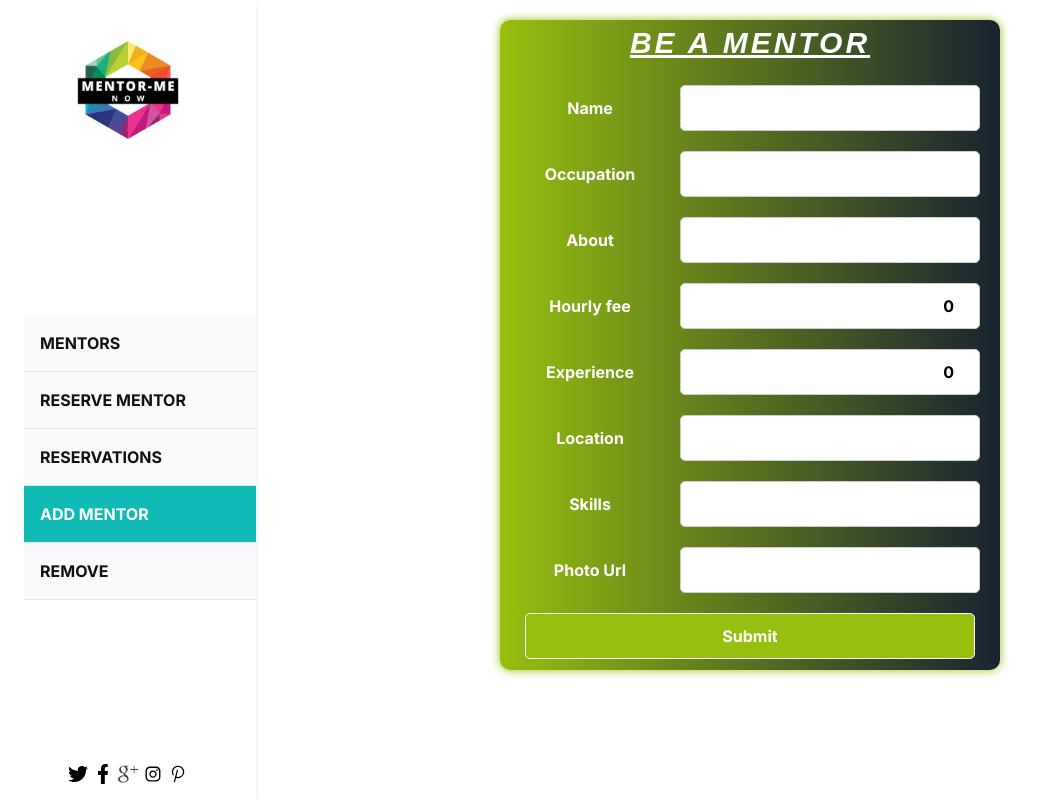
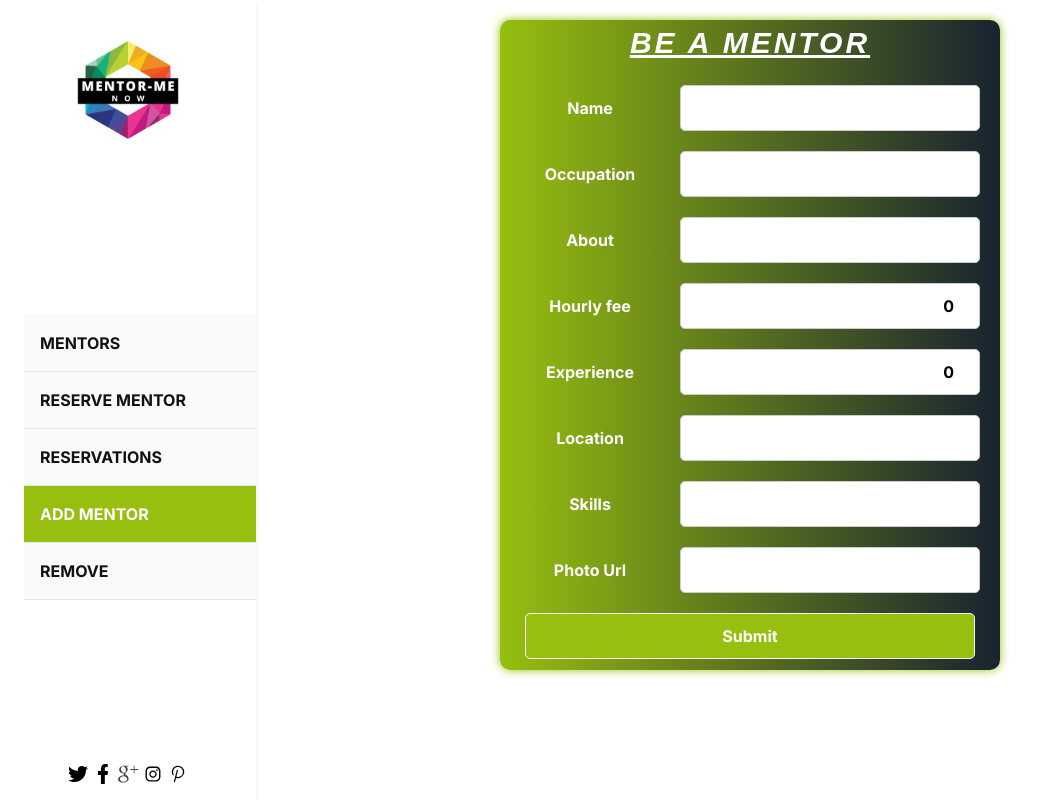
Before and after one commit to lily4178993/mentor_me_now_front_end, a React (Vite) app: page /addMentor in a window 1280 px wide. Shown: the whole page, without its empty margins (0-1046 px from the left). Built offline with nearby package versions, Linux system fonts and the light colour scheme.

Commit message:
Change active navlink bg-color

```diff
--- a/src/modules/NavBar.css
+++ b/src/modules/NavBar.css
@@ -17,7 +17,7 @@
 } */
 
 .active_box {
-  background-color: #10bbb5;
+  background-color: #97bf0f;
   color: #fff;
 }
 
```
